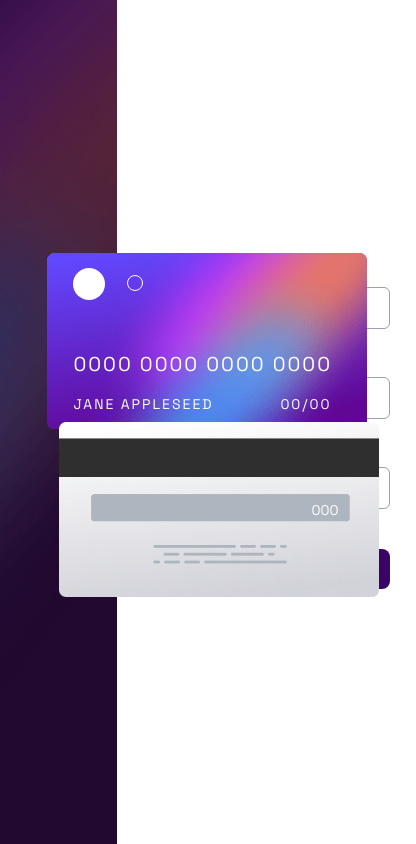
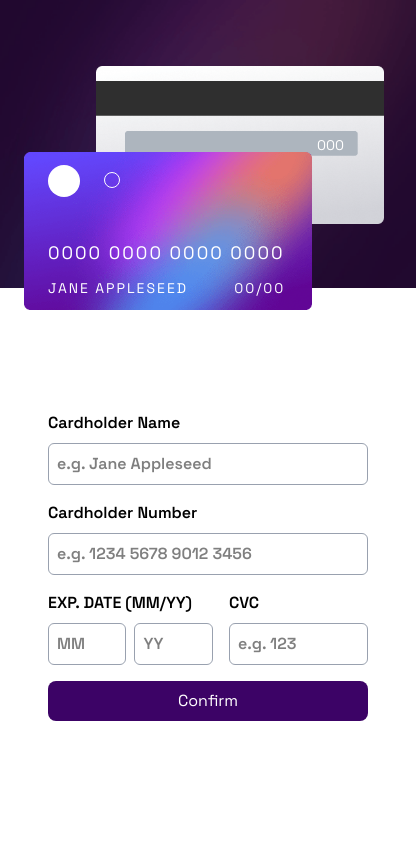
Before and after one commit to JorgeCb12/interactiveCardDetails, a React (Vite) app: page / in a window 390 px wide. Shown: the whole page, 416 px wide, since content can reach past the window. Built offline with nearby package versions, Linux system fonts and the light colour scheme; a web font is replaced by a local one.

Commit message:
feat: maquetación inicial responsive con tarjetas y formulario

```diff
--- a/src/App.jsx
+++ b/src/App.jsx
@@ -1,22 +1,35 @@
-import bgMainDesktop from './assets/images/bg-main-desktop.png'
-import CardBack from './components/CardBack'
-import CardFront from './components/CardFront'
-import Form from './components/Form'
+import bgMainDesktop from "./assets/images/bg-main-desktop.png";
+import bgMainMobile from "./assets/images/bg-main-mobile.png";
+import CardBack from "./components/CardBack";
+import CardFront from "./components/CardFront";
+import Form from "./components/Form";
 
 function App() {
   return (
-    <main className="grid grid-cols-[30%_70%] h-screen font-[Space_Grotesk]">
-      <div className="relative min-h-screen">
-        <img src={bgMainDesktop} className="w-full h-full object-cover" />
+    <main className="min-h-screen font-[Space_Grotesk] grid grid-rows-[18rem_1fr] lg:grid-rows-1 lg:grid-cols-[28rem_1fr]">
+      <section className="relative z-20">
+        <div className="absolute inset-0 overflow-hidden">
+          <img
+            src={bgMainMobile}
+            className="w-full h-full object-cover md:hidden"
+          />
+          <img
+            src={bgMainDesktop}
+            className="w-full h-full object-cover hidden md:block"
+          />
+        </div>
 
-        <CardFront />
-        <CardBack />
-      </div>
-      <div className="flex items-center justify-center bg-white">
+        <div className="relative h-full flex flex-col items-center justify-center gap-6 px-6 py-8 lg:items-start lg:px-12 lg:translate-x-16">
+          <CardBack className="order-1 lg:order-2" />
+          <CardFront className="order-2 lg:order-1" />
+        </div>
+      </section>
+
+      <section className="flex items-center justify-center px-6 py-10">
         <Form />
-      </div>
+      </section>
     </main>
-  )
+  );
 }
 
-export default App
+export default App;
--- a/src/components/CardBack.jsx
+++ b/src/components/CardBack.jsx
@@ -1,14 +1,16 @@
-import cardBackImg from '../assets/images/bg-card-back.png'
+import cardBackImg from "../assets/images/bg-card-back.png";
 
-const CardBack = () => {
+const CardBack = ({ className = "" }) => {
   return (
-    <div className="absolute top-[50%] left-[50%]">
-      <img src={cardBackImg} alt="Card back" className="max-w-80" />
+    <div
+      className={`relative w-[18rem] mt-22 ml-16 lg:ml-26 lg:-mt-2 sm:w-[20rem] lg:w-88 ${className}`}
+    >
+      <img src={cardBackImg} alt="Card back" className="w-full h-auto" />
       <p className="absolute inset-0 flex items-center justify-end pr-10 text-white text-sm">
         000
       </p>
     </div>
-  )
-}
+  );
+};
 
-export default CardBack
+export default CardBack;
--- a/src/components/CardFront.jsx
+++ b/src/components/CardFront.jsx
@@ -1,12 +1,14 @@
-import cardFrontImg from '../assets/images/bg-card-front.png'
+import cardFrontImg from "../assets/images/bg-card-front.png";
 
-const CardFront = () => {
+const CardFront = ({ className = "" }) => {
   return (
-    <div className="absolute top-[30%] left-[40%]">
-      <img src={cardFrontImg} alt="Card front" className="max-w-80" />
+    <div
+      className={`relative mr-20 -mt-24 z-10 w-[18rem] sm:w-[20rem] lg:-mt-10 lg:ml-16 lg:w-88 ${className}`}
+    >
+      <img src={cardFrontImg} alt="Card front" className="w-full h-auto" />
       <div className="absolute inset-0 size-8 top-1/12 left-1/12 bg-white rounded-full"></div>
       <div className="absolute inset-0 size-4 border top-1/8 border-white rounded-full ml-20"></div>
-      <span className="absolute inset-0 top-[55%] left-1/12 text-xl f text-white tracking-[2px]">
+      <span className="absolute inset-0 top-[55%] left-1/12 text-lg f text-white tracking-[2px]">
         0000 0000 0000 0000
       </span>
       <p className="absolute inset-0 top-[80%] left-1/12 text-sm f text-white tracking-[2px]">
@@ -16,7 +18,7 @@ const CardFront = () => {
         00/00
       </span>
     </div>
-  )
-}
+  );
+};
 
-export default CardFront
+export default CardFront;
```
Also changed, not shown: 1 other file (tests, documents, lock files or other folders).
